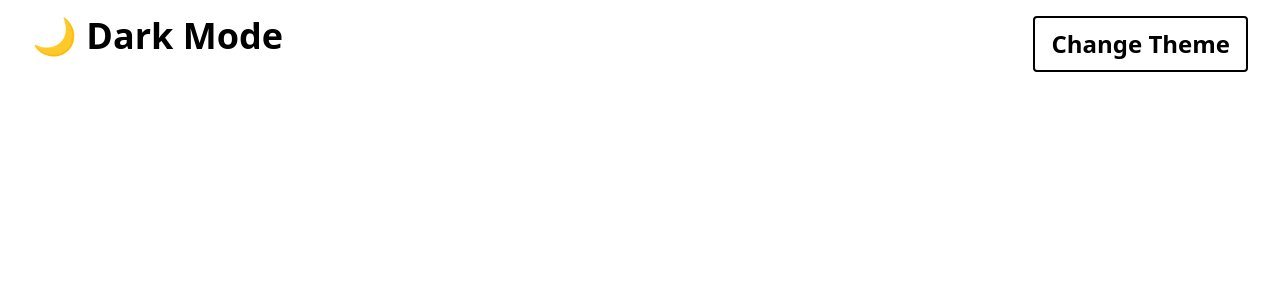
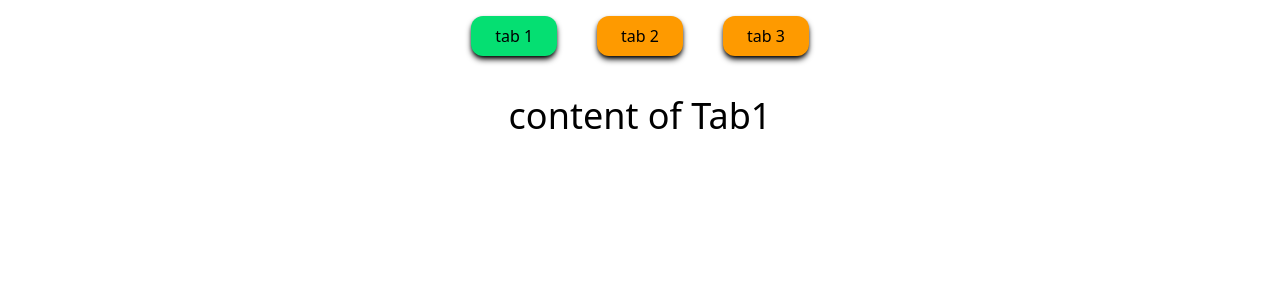
Before and after one commit to rishiraj1209/react-projects, a React app: page / in a window 1280 px wide. Shown: the top 300 px of the page. Built offline with nearby package versions, Linux system fonts and the light colour scheme; the HTML template or start-up script is replaced by a standard one.

Commit message:
next-projects

```diff
--- a/src/App.jsx
+++ b/src/App.jsx
@@ -6,6 +6,8 @@ import Slider from './components/ImageSlider/Slider'
 import LoadMore from './components/load-more-button/LoadMore'
 import QCode from './components/qrGenerator/qCode'
 import LightDarkMode from './components/light-dark-mode/LightDarkMode'
+import Scroll from './components/scroll-indicator/Scroll'
+import Tabtest from './components/custom-tabs/Tabtest'
 
 const App = () => {
   return (
@@ -16,8 +18,9 @@ const App = () => {
       {/* <Slider url={"https://picsum.photos/v2/list"} page={5} limit={15}/> */}
       {/* <LoadMore/> */}
       {/* <QCode/> */}
-      <LightDarkMode/>
-
+      {/* <LightDarkMode/> */}
+      {/* <Scroll url={"https://dummyjson.com/products?limit=100"}/> */}
+      <Tabtest/>
     </div>
   )
 }
--- /dev/null
+++ b/src/components/custom-tabs/Tabs.jsx
@@ -0,0 +1,28 @@
+import React, { useState } from 'react'
+
+const Tabs = ({tabsContent, onChange}) => {
+    const [currentTabIndex, setCurrentTabIndex] = useState(0);
+
+    function handleOnClick(getCurrentindex){
+        setCurrentTabIndex(getCurrentindex);
+        onChange(getCurrentindex);
+    }
+  return (
+    <div className='my-4'>
+      <div className='flex gap-10 justify-center'>
+        {
+            tabsContent.map((tabItem,index)=>(
+                <div className={`${index===currentTabIndex?'bg-green-400':'bg-amber-500'} px-6 py-2 rounded-xl cursor-pointer active:scale-98 shadow-md shadow-black`} onClick={()=>handleOnClick(index)} key={tabItem.label}>
+                    <span className='label'>{tabItem.label}</span>
+                </div>
+            ))
+        }
+      </div>
+      <div className='text-center mt-10 text-4xl'>
+        {tabsContent[currentTabIndex] && tabsContent[currentTabIndex].content}
+      </div>
+    </div>
+  )
+}
+
+export default Tabs
--- /dev/null
+++ b/src/components/custom-tabs/Tabtest.jsx
@@ -0,0 +1,26 @@
+import React from 'react'
+import Tabs from './Tabs'
+
+const Tabtest = () => {
+    const tabContent = [
+        {
+            label:"tab 1",
+            content: <div>content of Tab1</div>
+        },
+        {
+            label:"tab 2",
+            content:<div>content of Tab2</div>
+        },
+        {
+            label:"tab 3",
+            content:<div>content of Tab3</div>
+        }
+    ]
+
+    function handleChange(currentTabIndex){
+        console.log(currentTabIndex);
+    }
+  return <Tabs tabsContent={tabContent} onChange={handleChange}/>
+}
+
+export default Tabtest
--- /dev/null
+++ b/src/components/scroll-indicator/Scroll.jsx
@@ -0,0 +1,73 @@
+import React, { useEffect, useState } from 'react'
+
+const Scroll = ({url}) => {
+    const [data,setData] = useState([]);
+    const [loading,setLoading] = useState(false);
+    const [scrollPercentage, setScrollPercentage] = useState(0);
+
+    const getData = async (getUrl)=>{
+        try {
+            setLoading(true);
+            const response = await fetch(getUrl);
+            const result = await response.json();
+            console.log(result);
+
+            if(result && result.products && result.products.length){
+                setData(result.products);
+                setLoading(false);
+            }
+        } catch (error) {
+            console.log(error);
+            setLoading(false);
+        }
+
+    }
+
+    useEffect(()=>{
+        getData(url);
+    },[url]);
+
+    function handleScrollPercentage(){
+        // console.log(
+        //     document.body.scrollTop,
+        //     document.documentElement.scrollTop,
+        //     document.documentElement.scrollHeight,
+        //     document.documentElement.clientHeight
+        // )
+
+        const howMuchScrolled = document.body.scrollTop || document.documentElement.scrollTop;
+        const height = document.documentElement.scrollHeight - document.documentElement.clientHeight;
+
+        setScrollPercentage((howMuchScrolled/height) * 100);
+    }
+
+    useEffect(()=>{
+        window.addEventListener('scroll',handleScrollPercentage)
+        return ()=>{
+            window.removeEventListener('scroll',()=>{});
+        }
+    },[])
+
+
+  return (
+    <div>
+        <div className='fixed w-full bg-blue-800 top-0'>
+            <div className=''>
+                <div className='h-5 bg-amber-600' style={{width:`${scrollPercentage}%`}}></div>
+            </div>
+            <h1 className='text-4xl font-semibold text-center mt-8 text-white'>Custom Scroll Indicator</h1>
+        </div>
+
+        {loading && <div>Loading....</div>}
+        <ul className='flex flex-col gap-5 mt-30 justify-center items-center'>
+            {data && data.length?
+                data.map((item)=>(
+                    <li key={item.id}>{item.title}</li>
+                ))
+            :null}
+        </ul>
+    </div>
+  )
+}
+
+export default Scroll
```
